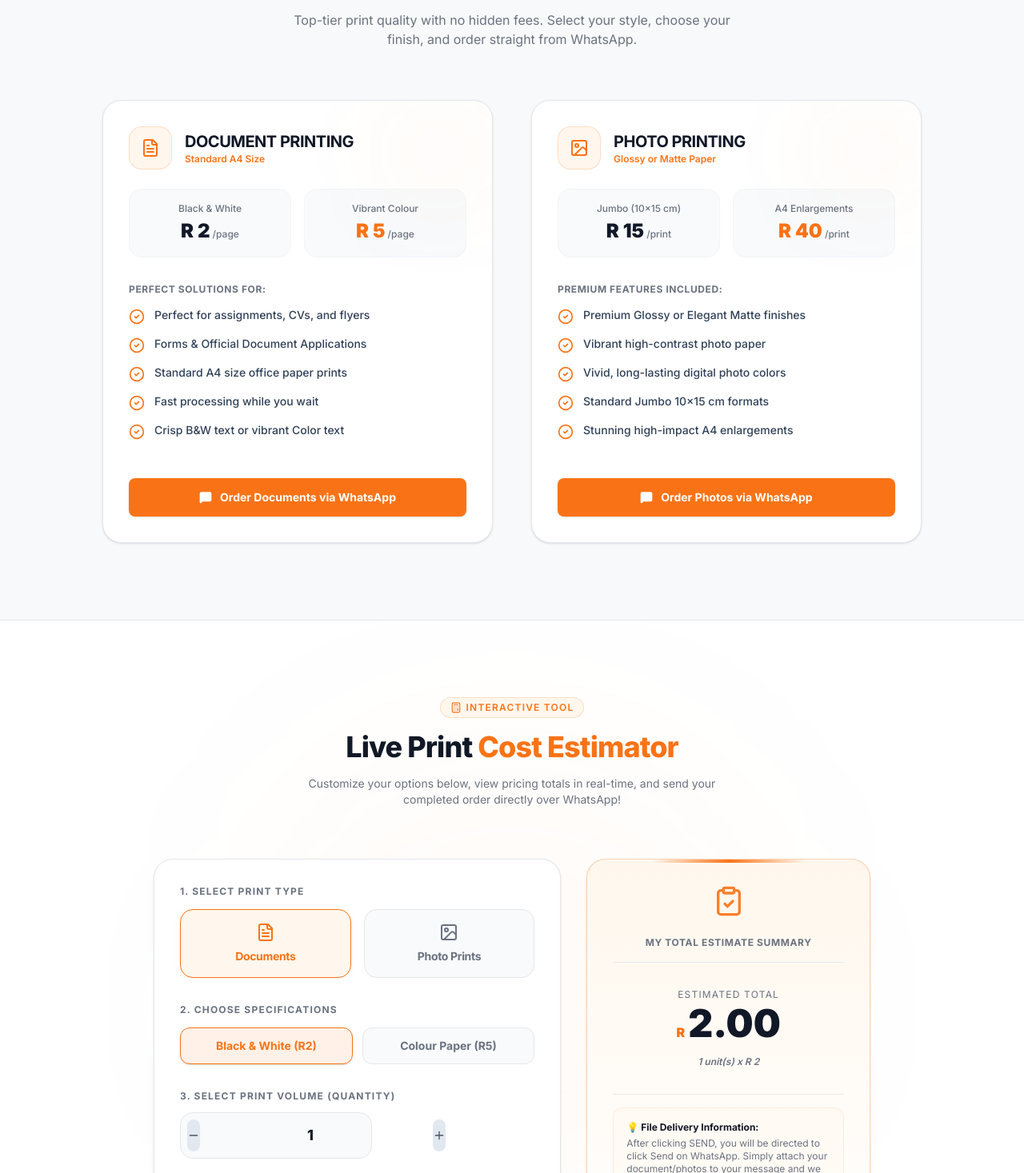
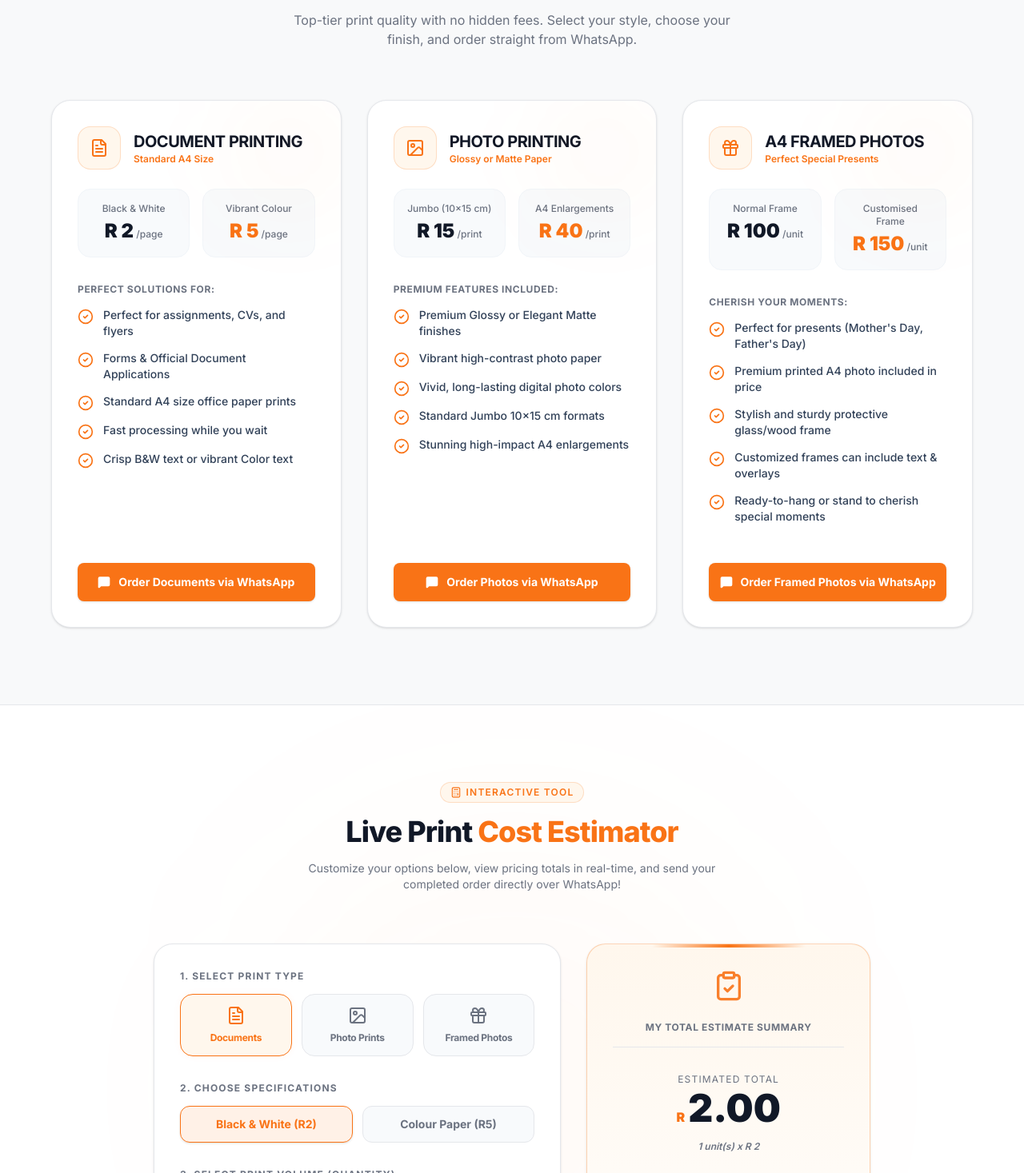
Before and after one commit to hlayiseko01/DubeSOSPrinting, a React (Vite) app: page / in a window 1280 px wide. Shown: the part 963-2430 px from the top of the page at 80% size. Built offline with nearby package versions, Linux system fonts and the light colour scheme.

Commit message:
feat: add framed photo service
Expand the price estimator and services list to include framed photo printing options with associated pricing tiers.

```diff
--- a/src/components/PriceEstimator.tsx
+++ b/src/components/PriceEstimator.tsx
@@ -1,13 +1,14 @@
 import React, { useState, useEffect } from 'react';
 import { motion, AnimatePresence } from 'motion/react';
-import { Calculator, FileText, Image, ClipboardCheck, Plus, Minus, Send, Share2 } from 'lucide-react';
-import { BUSINESS_INFO, PRICING, PrintCategory, DocumentType, PhotoSize, PhotoFinish } from '../types';
+import { Calculator, FileText, Image, ClipboardCheck, Plus, Minus, Send, Share2, Gift } from 'lucide-react';
+import { BUSINESS_INFO, PRICING, PrintCategory, DocumentType, PhotoSize, PhotoFinish, FramedSize } from '../types';
 
 export default function PriceEstimator() {
   const [category, setCategory] = useState<PrintCategory>('document');
   const [docType, setDocType] = useState<DocumentType>('bw');
   const [photoSize, setPhotoSize] = useState<PhotoSize>('jumbo');
   const [photoFinish, setPhotoFinish] = useState<PhotoFinish>('glossy');
+  const [framedSize, setFramedSize] = useState<FramedSize>('normal');
   const [quantity, setQuantity] = useState<number>(1);
   const [totalPrice, setTotalPrice] = useState<number>(0);
 
@@ -16,14 +17,16 @@ export default function PriceEstimator() {
     let pricePerUnit = 0;
     if (category === 'document') {
       pricePerUnit = PRICING.document[docType];
+    } else if (category === 'photo') {
+      pricePerUnit = PRICING.photo[photoSize];
     } else {
-      pricePerUnit = PRICING.photo[photoSize];
+      pricePerUnit = PRICING.framed[framedSize];
     }
 
     // Ensure quantity is positive
     const cleanQty = Math.max(1, Math.floor(quantity));
     setTotalPrice(pricePerUnit * cleanQty);
-  }, [category, docType, photoSize, quantity]);
+  }, [category, docType, photoSize, framedSize, quantity]);
 
   const handleQtyChange = (val: number) => {
     setQuantity(prev => {
@@ -52,12 +55,18 @@ export default function PriceEstimator() {
       selectedOption = docType === 'bw'
         ? `Black & White (A4) @ R${PRICING.document.bw}/page`
         : `Vibrant Colour (A4) @ R${PRICING.document.color}/page`;
-    } else {
+    } else if (category === 'photo') {
       orderType = '📷 Photo Printing';
       selectedOption = photoSize === 'jumbo'
         ? `Jumbo Size 10×15 cm @ R${PRICING.photo.jumbo}/photo`
         : `A4 enlargement @ R${PRICING.photo.a4}/photo`;
       finishDetails = photoFinish === 'glossy' ? 'Glossy Finish (Premium)' : 'Matte Finish (Elegant)';
+    } else {
+      orderType = '🎁 A4 Framed Photo';
+      selectedOption = framedSize === 'normal'
+        ? `Normal A4 Framed Photo @ R${PRICING.framed.normal}/unit`
+        : `Customised A4 Framed Photo @ R${PRICING.framed.customised}/unit (Special moments / presents like Mother's/Father's Day)`;
+      finishDetails = 'Premium glass/wood frame with active photo formatting support';
     }
 
     const message = `Hello DubeSOS Printing! I'd like to place a printing order. Here is my estimate from your website:
@@ -65,8 +74,8 @@ export default function PriceEstimator() {
 ------------------------------------
 *ORDER TYPE:* ${orderType}
 *OPTION SELECTED:* ${selectedOption}
-*SPECIFICATION:* ${category === 'photo' ? `Finish: ${finishDetails}` : 'Double/Single Sided (Standard)'}
-*QUANTITY:* ${quantity} Page(s) / Print(s)
+*SPECIFICATION:* ${category === 'photo' ? `Finish: ${finishDetails}` : category === 'framed' ? `Frame spec: ${finishDetails}` : 'Double/Single Sided (Standard)'}
+*QUANTITY:* ${quantity} Page(s) / Frame(s) / Print(s)
 ------------------------------------
 *ESTIMATED TOTAL:* R ${totalPrice.toFixed(2)}
 
@@ -116,36 +125,51 @@ Please let me know how I should send my digital files (PDF, images, etc.) to sta
                 <label className="block text-xs font-bold text-gray-muted uppercase tracking-widest mb-3.5">
                   1. Select Print Type
                 </label>
-                <div className="grid grid-cols-2 gap-4">
+                <div className="grid grid-cols-3 gap-3">
 
                   {/* Document Toggle */}
                   <button
                     type="button"
                     onClick={() => { setCategory('document'); setQuantity(1); }}
-                    className={`flex flex-col items-center justify-center p-4 rounded-2xl border transition-all duration-200 cursor-pointer ${
+                    className={`flex flex-col items-center justify-center p-3.5 rounded-2xl border transition-all duration-200 cursor-pointer ${
                       category === 'document'
                         ? 'bg-brand-orange-light border-brand-orange text-brand-orange shadow-[0_0_10px_rgba(249,115,22,0.05)]'
                         : 'bg-slate-50 border-gray-light-border text-gray-muted hover:border-slate-350 hover:text-dark-main'
                     }`}
                     id="btn-select-doc-type"
                   >
-                    <FileText className="w-6 h-6 mb-2" />
-                    <span className="font-bold text-sm tracking-tight">Documents</span>
+                    <FileText className="w-5 h-5 mb-2 sm:w-6 sm:h-6" />
+                    <span className="font-bold text-[11px] sm:text-xs tracking-tight">Documents</span>
                   </button>
 
                   {/* Photo Toggle */}
                   <button
                     type="button"
                     onClick={() => { setCategory('photo'); setQuantity(1); }}
-                    className={`flex flex-col items-center justify-center p-4 rounded-2xl border transition-all duration-200 cursor-pointer ${
+                    className={`flex flex-col items-center justify-center p-3.5 rounded-2xl border transition-all duration-200 cursor-pointer ${
                       category === 'photo'
                         ? 'bg-brand-orange-light border-brand-orange text-brand-orange shadow-[0_0_10px_rgba(249,115,22,0.05)]'
                         : 'bg-slate-50 border-gray-light-border text-gray-muted hover:border-slate-350 hover:text-dark-main'
                     }`}
                     id="btn-select-photo-type"
                   >
-                    <Image className="w-6 h-6 mb-2" />
-                    <span className="font-bold text-sm tracking-tight">Photo Prints</span>
+                    <Image className="w-5 h-5 mb-2 sm:w-6 sm:h-6" />
+                    <span className="font-bold text-[11px] sm:text-xs tracking-tight">Photo Prints</span>
+                  </button>
+
+                  {/* Framed Photo Toggle */}
+                  <button
+                    type="button"
+                    onClick={() => { setCategory('framed'); setQuantity(1); }}
+                    className={`flex flex-col items-center justify-center p-3.5 rounded-2xl border transition-all duration-200 cursor-pointer ${
+                      category === 'framed'
+                        ? 'bg-brand-orange-light border-brand-orange text-brand-orange shadow-[0_0_10px_rgba(249,115,22,0.05)]'
+                        : 'bg-slate-50 border-gray-light-border text-gray-muted hover:border-slate-350 hover:text-dark-main'
+                    }`}
+                    id="btn-select-framed-type"
+                  >
+                    <Gift className="w-5 h-5 mb-2 sm:w-6 sm:h-6" />
+                    <span className="font-bold text-[11px] sm:text-xs tracking-tight">Framed Photos</span>
                   </button>
 
                 </div>
@@ -191,7 +215,7 @@ Please let me know how I should send my digital files (PDF, images, etc.) to sta
                         Colour Paper (R5)
                       </button>
                     </motion.div>
-                  ) : (
+                  ) : category === 'photo' ? (
                     <motion.div
                       key="photo-specs"
                       initial={{ opacity: 0, y: 5 }}
@@ -258,6 +282,50 @@ Please let me know how I should send my digital files (PDF, images, etc.) to sta
                         </div>
                       </div>
                     </motion.div>
+                  ) : (
+                    <motion.div
+                      key="framed-specs"
+                      initial={{ opacity: 0, y: 5 }}
+                      animate={{ opacity: 1, y: 0 }}
+                      exit={{ opacity: 0, y: -5 }}
+                      transition={{ duration: 0.2 }}
+                      className="space-y-4"
+                      id="framed-suboptions"
+                    >
+                      {/* Framed types */}
+                      <div className="grid grid-cols-2 gap-3">
+                        <button
+                          type="button"
+                          onClick={() => setFramedSize('normal')}
+                          className={`py-3 px-4 rounded-xl border text-xs sm:text-sm font-bold transition-all cursor-pointer ${
+                            framedSize === 'normal'
+                              ? 'bg-brand-orange/10 border-brand-orange text-brand-orange shadow-sm'
+                              : 'bg-slate-50 border-gray-light-border text-gray-muted hover:border-slate-300'
+                          }`}
+                          id="opt-framed-normal"
+                        >
+                          Normal A4 Frame (R100)
+                        </button>
+                        <button
+                          type="button"
+                          onClick={() => setFramedSize('customised')}
+                          className={`py-3 px-4 rounded-xl border text-xs sm:text-sm font-bold transition-all cursor-pointer ${
+                            framedSize === 'customised'
+                              ? 'bg-brand-orange/10 border-brand-orange text-brand-orange shadow-sm'
+                              : 'bg-slate-50 border-gray-light-border text-gray-muted hover:border-slate-300'
+                          }`}
+                          id="opt-framed-customised"
+                        >
+                          Customised Frame (R150)
+                        </button>
+                      </div>
+
+                      {/* Frame Description Info */}
+                      <div className="p-3.5 bg-brand-orange-light/50 border border-brand-orange/15 rounded-xl text-xs text-slate-700">
+                        <p className="font-bold text-brand-orange mb-1">💝 Splendid Gift Idea:</p>
+                        <p>Our customised frame option is beautifully styled and is best for celebrating special moments like Valentine’s, Anniversaries, Mother’s Day, or Father’s Day presents!</p>
+                      </div>
+                    </motion.div>
                   )}
                 </AnimatePresence>
               </div>
@@ -319,7 +387,7 @@ Please let me know how I should send my digital files (PDF, images, etc.) to sta
 
                 {/* Specific calculations callout */}
                 <span className="block text-xs text-gray-muted mt-4 font-semibold italic">
-                  {quantity} unit(s) x R {category === 'document' ? PRICING.document[docType] : PRICING.photo[photoSize]}
+                  {quantity} unit(s) x R {category === 'document' ? PRICING.document[docType] : category === 'photo' ? PRICING.photo[photoSize] : PRICING.framed[framedSize]}
                 </span>
               </div>
 
--- a/src/components/ServicesPrices.tsx
+++ b/src/components/ServicesPrices.tsx
@@ -1,10 +1,11 @@
 import { motion } from 'motion/react';
-import { FileText, Image, Printer, CheckCircle2, MessageSquare } from 'lucide-react';
+import { FileText, Image, Printer, CheckCircle2, MessageSquare, Gift } from 'lucide-react';
 import { BUSINESS_INFO, PRICING } from '../types';
 
 export default function ServicesPrices() {
   const docWaText = encodeURIComponent(`Hello DubeSOS Printing! I am interested in your Document Printing service (B&W or Colour). Please advise on how I can submit my documents.`);
   const photoWaText = encodeURIComponent(`Hello DubeSOS Printing! I want to print some photos (Jumbo / A4). Please guide me on sending my images.`);
+  const framedWaText = encodeURIComponent(`Hello DubeSOS Printing! I am interested in your A4 Framed Photo service. Please guide me on ordering normal or customised frames.`);
 
   const listItemsDoc = [
     'Perfect for assignments, CVs, and flyers',
@@ -20,6 +21,14 @@ export default function ServicesPrices() {
     'Vivid, long-lasting digital photo colors',
     'Standard Jumbo 10×15 cm formats',
     'Stunning high-impact A4 enlargements'
+  ];
+
+  const listItemsFramed = [
+    'Perfect for presents (Mother\'s Day, Father\'s Day)',
+    'Premium printed A4 photo included in price',
+    'Stylish and sturdy protective glass/wood frame',
+    'Customized frames can include text & overlays',
+    'Ready-to-hang or stand to cherish special moments'
   ];
 
   return (
@@ -59,17 +68,17 @@ export default function ServicesPrices() {
           </motion.p>
         </div>
 
-        {/* Side-by-Side Cards Grid */}
-        <div className="grid grid-cols-1 md:grid-cols-2 gap-8 lg:gap-12 max-w-5xl mx-auto">
+        {/* 3-Column Cards Grid */}
+        <div className="grid grid-cols-1 md:grid-cols-2 lg:grid-cols-3 gap-8 max-w-6xl mx-auto">
 
           {/* Card 1 — Document Printing */}
           <motion.div
-            initial={{ opacity: 0, x: -20 }}
-            whileInView={{ opacity: 1, x: 0 }}
+            initial={{ opacity: 0, y: 20 }}
+            whileInView={{ opacity: 1, y: 0 }}
             viewport={{ once: true, margin: '-100px' }}
             transition={{ duration: 0.5, type: 'spring', stiffness: 100 }}
             whileHover={{ y: -6, borderColor: '#F97316' }}
-            className="bg-white rounded-3xl border border-gray-light-border p-8 flex flex-col justify-between hover:shadow-lg transition-all duration-300 relative overflow-hidden group shadow-sm"
+            className="bg-white rounded-3xl border border-gray-light-border p-8 flex flex-col justify-between hover:shadow-lg transition-all duration-300 relative overflow-hidden group shadow-sm animate-fade-in"
             id="card-document-printing"
           >
             <div className="absolute top-0 right-0 w-32 h-32 bg-brand-orange/5 rounded-full blur-3xl group-hover:bg-brand-orange/10 transition-all duration-500" />
@@ -131,10 +140,10 @@ export default function ServicesPrices() {
 
           {/* Card 2 — Photo Printing */}
           <motion.div
-            initial={{ opacity: 0, x: 20 }}
-            whileInView={{ opacity: 1, x: 0 }}
+            initial={{ opacity: 0, y: 20 }}
+            whileInView={{ opacity: 1, y: 0 }}
             viewport={{ once: true, margin: '-100px' }}
-            transition={{ duration: 0.5, type: 'spring', stiffness: 100 }}
+            transition={{ duration: 0.5, type: 'spring', stiffness: 100, delay: 0.1 }}
             whileHover={{ y: -6, borderColor: '#F97316' }}
             className="bg-white rounded-3xl border border-gray-light-border p-8 flex flex-col justify-between hover:shadow-lg transition-all duration-300 relative overflow-hidden group shadow-sm"
             id="card-photo-printing"
@@ -196,6 +205,73 @@ export default function ServicesPrices() {
             </a>
           </motion.div>
 
+          {/* Card 3 — A4 Framed Photos */}
+          <motion.div
+            initial={{ opacity: 0, y: 20 }}
+            whileInView={{ opacity: 1, y: 0 }}
+            viewport={{ once: true, margin: '-100px' }}
+            transition={{ duration: 0.5, type: 'spring', stiffness: 100, delay: 0.2 }}
+            whileHover={{ y: -6, borderColor: '#F97316' }}
+            className="bg-white rounded-3xl border border-gray-light-border p-8 flex flex-col justify-between hover:shadow-lg transition-all duration-300 relative overflow-hidden group shadow-sm"
+            id="card-framed-photos"
+          >
+            <div className="absolute top-0 right-0 w-32 h-32 bg-brand-orange/5 rounded-full blur-3xl group-hover:bg-brand-orange/10 transition-all duration-500" />
+
+            <div>
+              {/* Header Box */}
+              <div className="flex items-center gap-4 mb-6">
+                <div className="p-3.5 rounded-2xl bg-brand-orange-light border border-brand-orange/20 text-brand-orange">
+                  <Gift className="w-6 h-6" />
+                </div>
+                <div>
+                  <h3 className="text-xl font-bold text-dark-main uppercase tracking-tight">A4 Framed Photos</h3>
+                  <p className="text-xs text-brand-orange font-semibold">Perfect Special Presents</p>
+                </div>
+              </div>
+
+              {/* Price display tags */}
+              <div className="grid grid-cols-2 gap-4 mb-8">
+                <div className="bg-slate-50 rounded-2xl p-4 border border-slate-100 text-center">
+                  <p className="text-xs text-gray-muted font-medium">Normal Frame</p>
+                  <p className="text-2xl font-black text-dark-main mt-1">
+                    R {PRICING.framed.normal}
+                    <span className="text-xs text-gray-muted font-medium"> /unit</span>
+                  </p>
+                </div>
+                <div className="bg-slate-50 rounded-2xl p-4 border border-slate-100 text-center">
+                  <p className="text-xs text-gray-muted font-medium">Customised Frame</p>
+                  <p className="text-2xl font-black text-brand-orange mt-1">
+                    R {PRICING.framed.customised}
+                    <span className="text-xs text-gray-muted font-medium"> /unit</span>
+                  </p>
+                </div>
+              </div>
+
+              {/* Inclusions list */}
+              <div className="space-y-3.5 mb-8">
+                <p className="text-xs text-gray-muted font-bold uppercase tracking-wider">Cherish Your Moments:</p>
+                {listItemsFramed.map((item, index) => (
+                  <div key={index} className="flex items-start gap-3">
+                    <CheckCircle2 className="w-5 h-5 text-brand-orange flex-shrink-0 mt-0.5" />
+                    <span className="text-slate-700 text-sm font-medium">{item}</span>
+                  </div>
+                ))}
+              </div>
+            </div>
+
+            {/* Action button */}
+            <a
+              href={`https://wa.me/${BUSINESS_INFO.whatsapp}?text=${framedWaText}`}
+              target="_blank"
+              referrerPolicy="no-referrer"
+              className="mt-4 flex items-center justify-center gap-2.5 w-full bg-brand-orange hover:bg-brand-orange-hover text-white py-3.5 rounded-lg font-bold text-sm shadow-sm hover:shadow-md transition-all duration-200"
+              id="btn-order-framed"
+            >
+              <MessageSquare className="w-4 h-4 fill-current" />
+              <span>Order Framed Photos via WhatsApp</span>
+            </a>
+          </motion.div>
+
         </div>
       </div>
     </section>
--- a/src/types.ts
+++ b/src/types.ts
@@ -1,8 +1,9 @@
-export type PrintCategory = 'document' | 'photo';
+export type PrintCategory = 'document' | 'photo' | 'framed';
 
 export type DocumentType = 'bw' | 'color';
 export type PhotoSize = 'jumbo' | 'a4';
 export type PhotoFinish = 'glossy' | 'matte';
+export type FramedSize = 'normal' | 'customised';
 
 export interface PricingConfig {
   document: {
@@ -12,6 +13,10 @@ export interface PricingConfig {
   photo: {
     jumbo: number;
     a4: number;
+  };
+  framed: {
+    normal: number;
+    customised: number;
   };
 }
 
@@ -23,6 +28,10 @@ export const PRICING: PricingConfig = {
   photo: {
     jumbo: 15,  // R15
     a4: 40,     // R40
+  },
+  framed: {
+    normal: 100,      // R100
+    customised: 150,  // R150
   }
 };
 
```
